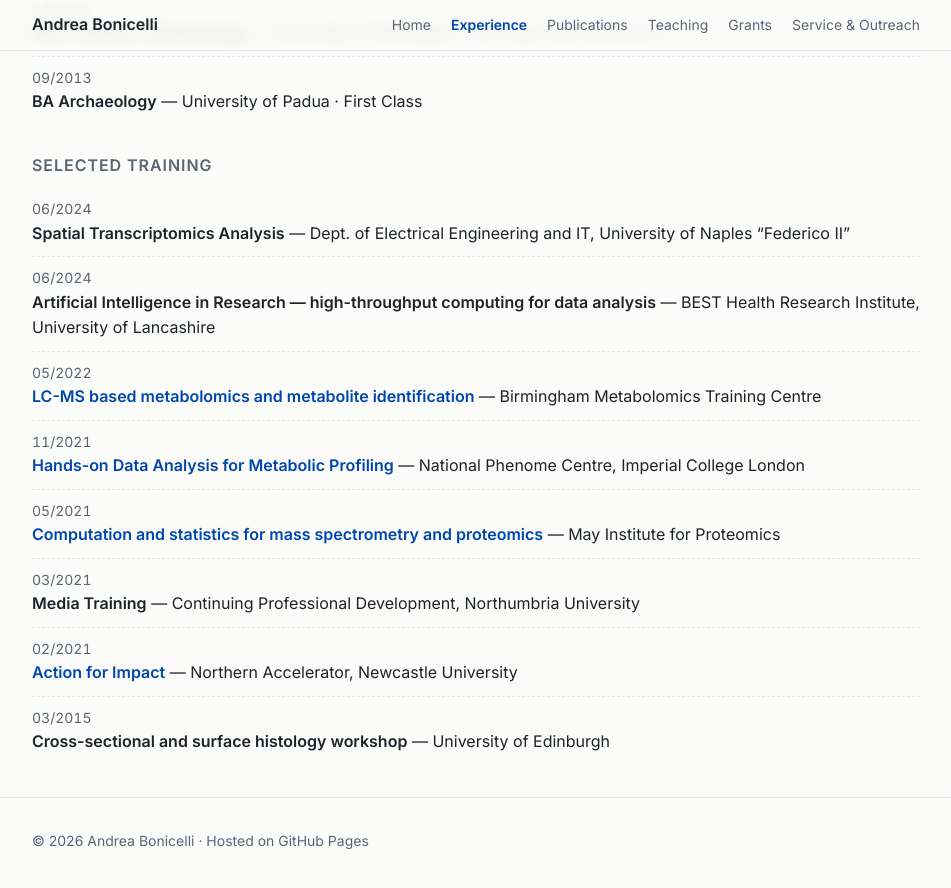
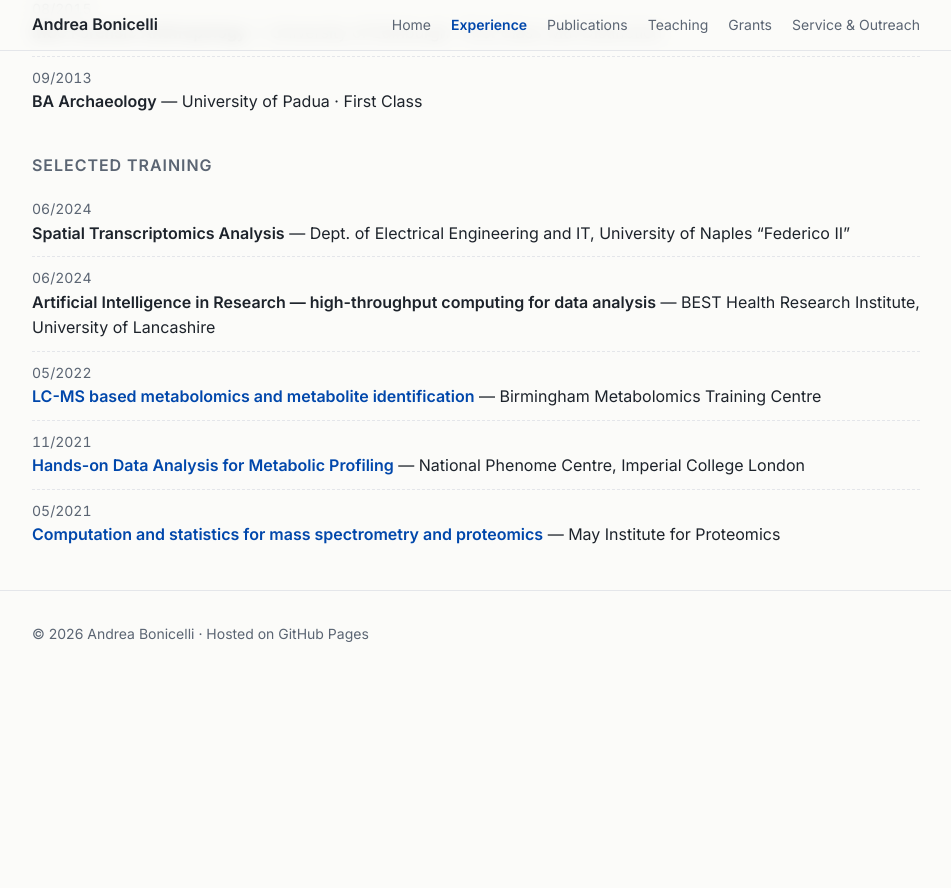
Before and after one commit to abonicell/abonicell.github.io, a Jekyll site: the page built from experience.md, in a window 1280 px wide and 900 px high, scrolled down 1226 px. Shown: the top 888 px of the window, without its empty margins (164-1115 px from the left). Built offline with Jekyll 4.4.1, drawn with Linux system fonts in a browser that asks for light colours; a style sheet for code colours, icons or effects is not loaded; after the commit the page ends 1919 px from its top, so only the background shows below that.

Commit message:
Remove outdated experience entries
Removed outdated training and workshop entries from experience.

```diff
--- a/experience.md
+++ b/experience.md
@@ -54,9 +54,3 @@ permalink: /experience/
   **[Hands-on Data Analysis for Metabolic Profiling](https://www.imperial.ac.uk/imperial-international-phenome-training-centre/courses/hands-on-data-analysis-for-metabolic-profiling/)** — National Phenome Centre, Imperial College London
 - *05/2021*
   **[Computation and statistics for mass spectrometry and proteomics](https://computationalproteomics.khoury.northeastern.edu)** — May Institute for Proteomics
-- *03/2021*
-  **Media Training** — Continuing Professional Development, Northumbria University
-- *02/2021*
-  **[Action for Impact](https://northernaccelerator.org/general-news/make-your-impact-develop-the-impact-of-your-research/)** — Northern Accelerator, Newcastle University
-- *03/2015*
-  **Cross-sectional and surface histology workshop** — University of Edinburgh
```
